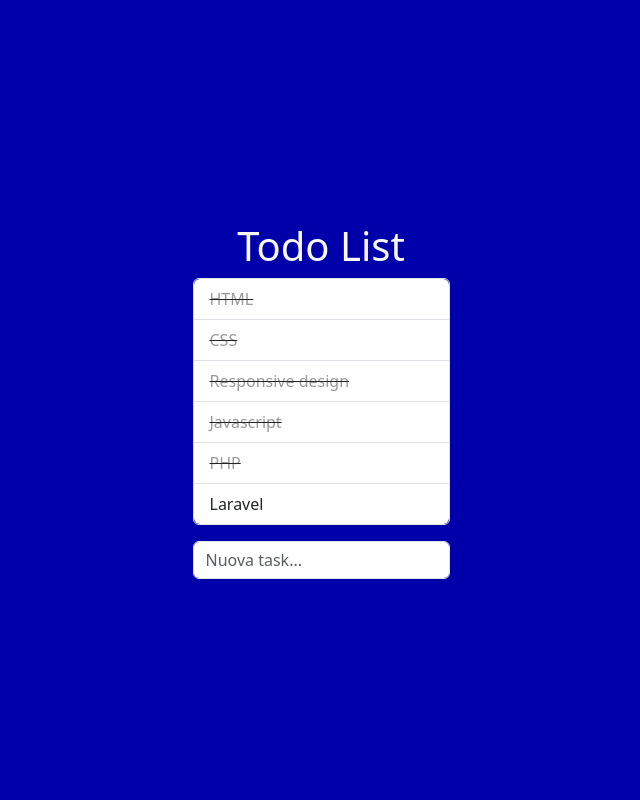
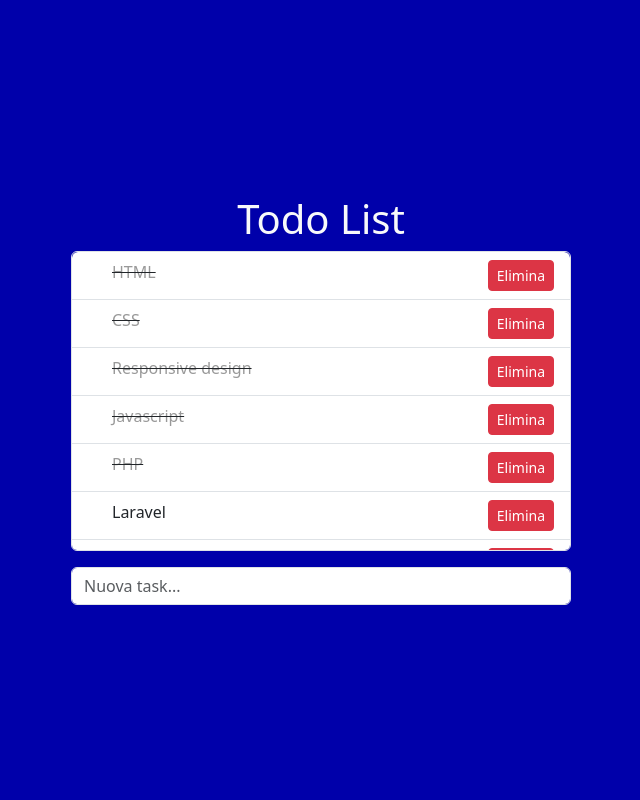
Before and after one commit to Emanuele-Colaci/php-todo-list-json, a PHP site: page / in a window 1280 px wide. Shown: the whole page, without its empty margins (319-959 px from the left). Run offline with PHP 8.4, Linux system fonts and the light colour scheme; some libraries are stand-ins or nearby versions.

Commit message:
rimuovere task

```diff
--- a/css/style.css
+++ b/css/style.css
@@ -20,3 +20,8 @@
 .completed-text{
     color: #999;
 }
+
+ul{
+    height: 300px;
+    width: 500px;
+}
--- a/data/todo_list.json
+++ b/data/todo_list.json
@@ -1 +1 @@
-[{"text":"HTML","done":true},{"text":"CSS","done":true},{"text":"Responsive design","done":true},{"text":"Javascript","done":true},{"text":"PHP","done":true},{"text":"Laravel","done":false}]
+[{"text":"HTML","done":true},{"text":"CSS","done":true},{"text":"Responsive design","done":true},{"text":"Javascript","done":true},{"text":"PHP","done":true},{"text":"Laravel","done":false},{"text":"ciao","done":"false"},{"text":"ciao","done":"false"},{"text":"ciao","done":"false"},{"text":"ciao","done":"false"},{"text":"ciao","done":"false"}]
--- a/index.php
+++ b/index.php
@@ -14,10 +14,13 @@
                     <div class="row">
                         <div class="col-12">
                             <h1 class="text-light text-center">Todo List</h1>
-                            <ul class="list-group list-group-flush border rounded border-1">
+                            <ul class="list-group list-group-flush border rounded border-1 overflow-auto">
                                 <li v-for="(todoItem, index) in todoList" :key="index" class="list-group-item" :class="{ 'completed-task': todoItem.done }" @click="toggleTaskStatus(index)">
-                                    <span v-if="todoItem.done" class="completed-text">{{ todoItem.text }}</span>
-                                    <span v-else>{{ todoItem.text }}</span>
+                                    <div class="form-check">
+                                        <span v-if="todoItem.done" class="completed-text">{{ todoItem.text }}</span>
+                                        <span v-else>{{ todoItem.text }}</span>
+                                        <button @click="removeTask(index)" class="btn btn-danger btn-sm float-end">Elimina</button>
+                                    </div>
                                 </li>
                             </ul>
                         </div>
--- a/js/script.js
+++ b/js/script.js
@@ -34,6 +34,16 @@ createApp({
         },
         toggleTaskStatus(index){
             this.todoList[index].done = !this.todoList[index].done;
+        },
+        removeTask(index){
+            const removedItem = this.todoList[index];
+            this.todoList.splice(index, 1);
+            // Invia una richiesta al server per aggiornare la lista sul lato server
+            axios.post(this.apiUrl, removedItem, {
+                headers: { 'Content-Type': 'application/json' }
+            }).then((response) => {
+                this.todoList = response.data;
+            });
         }
     },
 }).mount('#app')
```
Also changed, not shown: server.php (line endings or trailing spaces).
